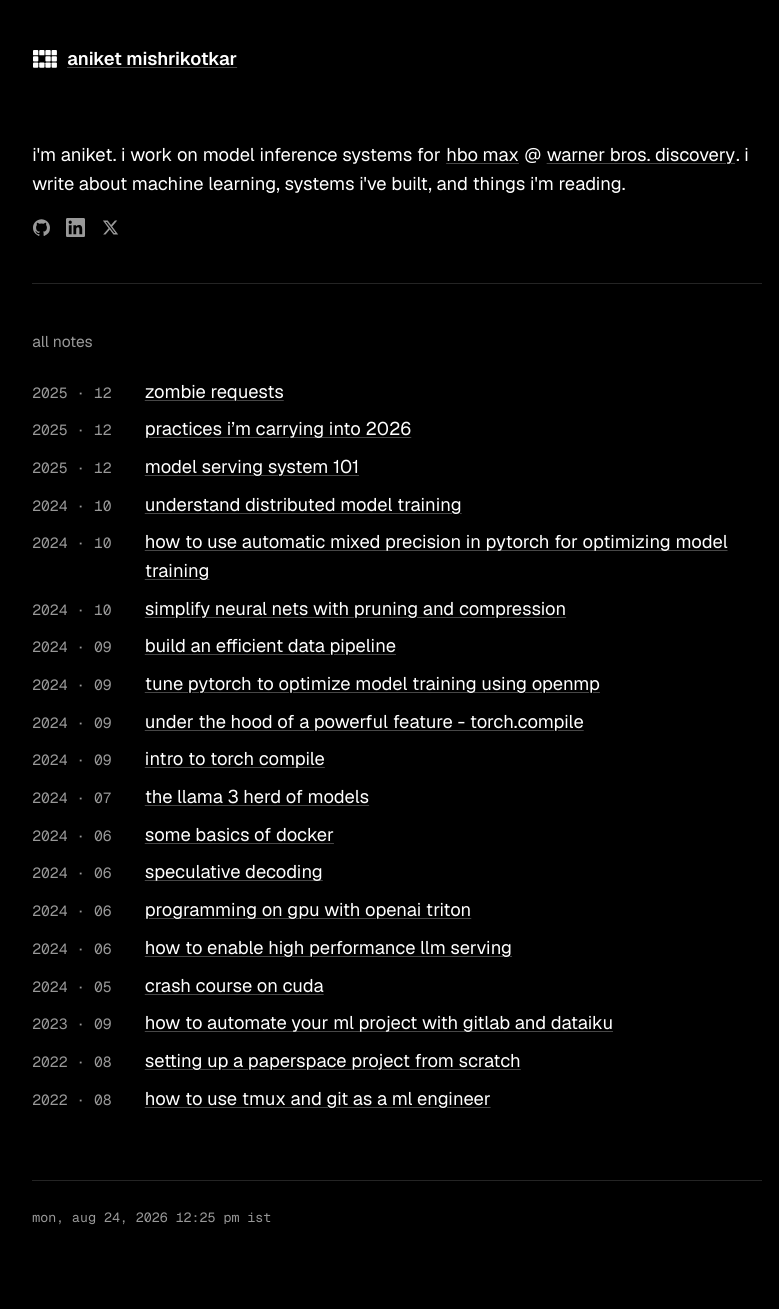
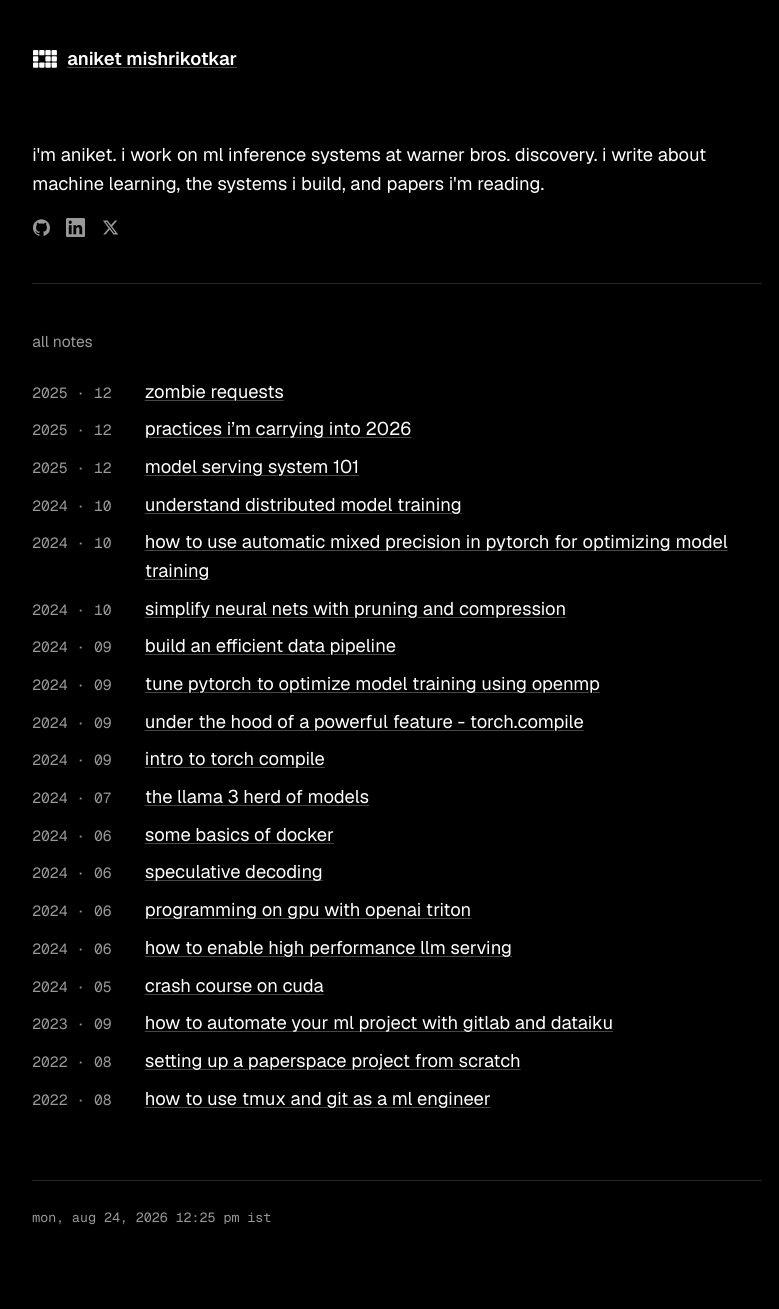
Before and after one commit to aniketmi00/aniketmi00.github.io, a Jekyll site: the page built from _pages/index.md, in a window 1280 px wide. Shown: the whole page, without its empty margins (243-1022 px from the left). Built offline with Jekyll 4.4.1, drawn with Linux system fonts in a browser that asks for light colours.

Commit message:
Update index.md

```diff
--- a/_pages/index.md
+++ b/_pages/index.md
@@ -8,7 +8,7 @@ permalink: /
 {% assign posts = site.notes | sort: "date" | reverse %}
 
 <div class="intro">
-  <p>I'm Aniket. I work on model inference systems for <a href="https://www.hbomax.com">HBO Max</a> @ <a href="https://www.wbd.com">Warner Bros. Discovery</a>. I write about machine learning, systems I've built, and things I'm reading.</p>
+  <p>i'm aniket. i work on ML inference systems at warner bros. discovery. i write about machine learning, the systems i build, and papers i'm reading.</p>
   <div class="intro-social">
     {% include social-icons.html %}
   </div>
```
